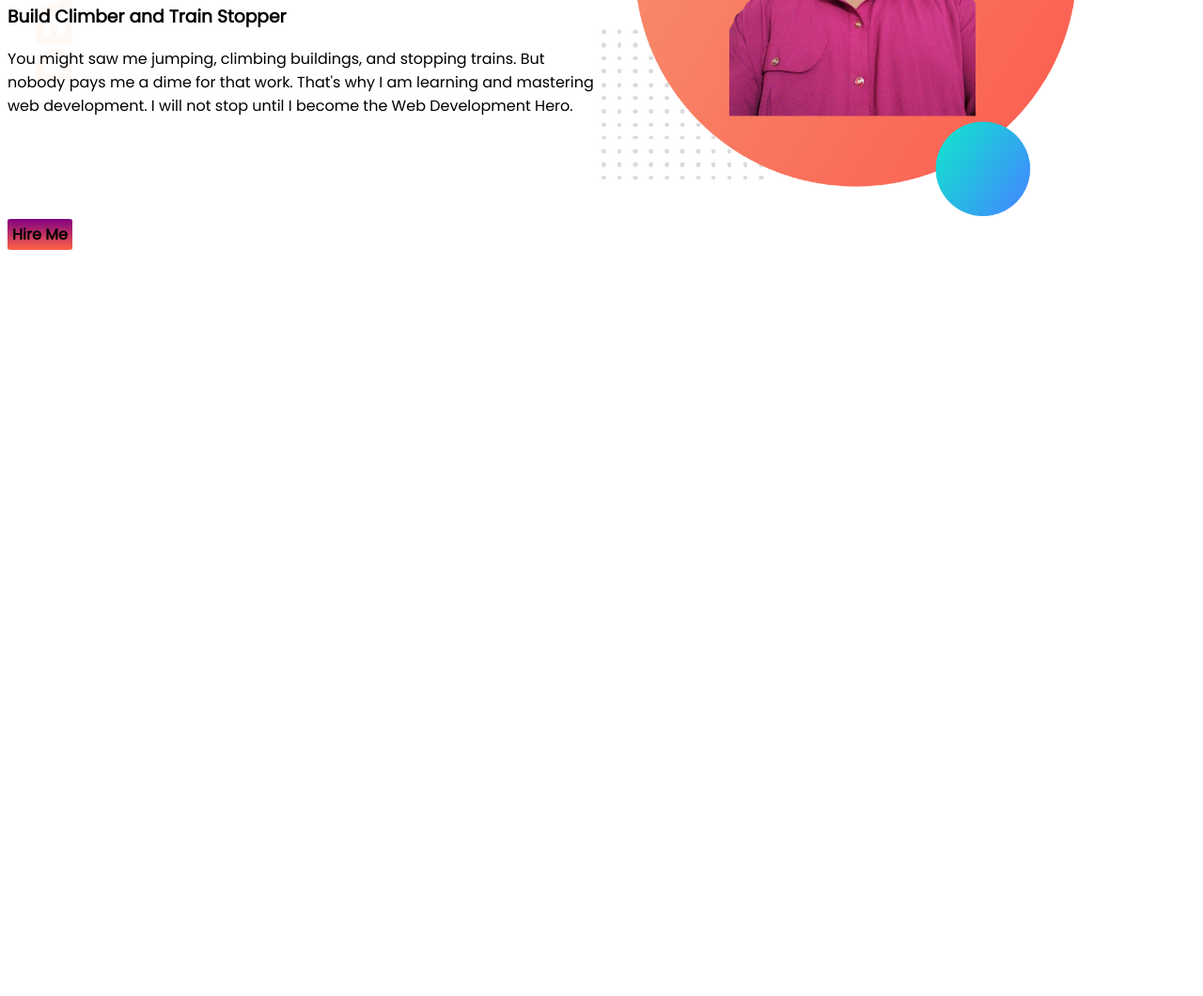
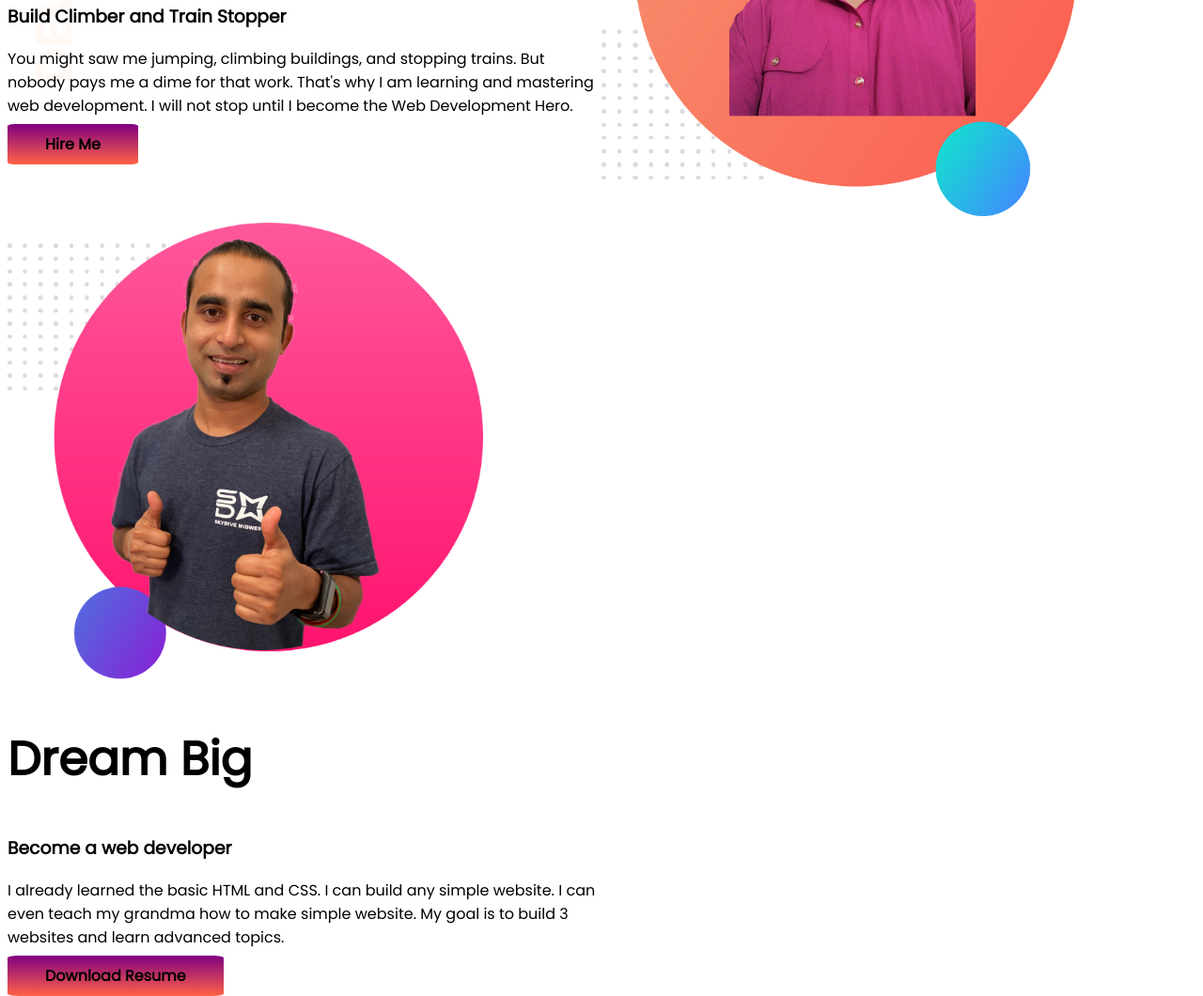
Before and after one commit to milton-ece/julfive, a plain HTML site: page index.html in a window 1280 px wide. Shown: the part 280-1340 px from the top of the page at 94% size. Before the commit the page ends 800 px from the top, so only its background shows below. Drawn offline with Linux system fonts and the light colour scheme.

Commit message:
start again

```diff
--- a/index.html
+++ b/index.html
@@ -13,7 +13,7 @@
 </head>
 
 <body>
-    <section class="top-banner">
+    <section class="top-banner flexible-container">
         <div class="half-width">
             <h1>Welcome To</h1>
             <h1><span class="orange-color">Milton H Shikder</span> World!</h1>
@@ -24,12 +24,28 @@
                 Development
                 Hero.
             </p>
+            <a class="link-button" target="_blank" href="https://www.youtube.com/"> Hire Me</a>
         </div>
         <div class="half-width">
             <img src="images/milton.png" alt="">
         </div>
     </section>
-    <a class="link-button" href="https://www.youtube.com/"> Hire Me</a>
+    <section class="">
+        <div class="half-width">
+            <img src="images/jhankar2.png" alt="">
+        </div>
+        <div class="half-width">
+            <h1>Dream Big</h1>
+            <h3>Become a web developer</h3>
+            <p>
+                I already learned the basic HTML and CSS. I can build any simple website. I can even teach my grandma
+                how to
+                make simple website. My goal is to build 3 websites and learn advanced topics.
+            </p>
+            <a class="link-button" target="_blank" href="https://www.youtube.com/"> Download Resume</a>
+        </div>
+
+    </section>
 </body>
 
 </html>
--- a/style.css
+++ b/style.css
@@ -7,9 +7,7 @@ body{
 .orange-color{
     color: orangered;
 }
-section{
-    display: flex;
-}
+
 .half-width{
     width: 50%;
 }
@@ -21,7 +19,7 @@ section{
     background-image: linear-gradient(purple,tomato);
     border: palevioletred;
     border-radius: 5%;
-    padding: 5px;
+    padding: 10px 40px;
     color: black;
     font-weight: 700;
 }
@@ -30,3 +28,7 @@ section{
     background-repeat: no-repeat;
     padding: 0;
 }
+.flexible-container{
+    display: flex;
+    margin: 0;
+}
```
